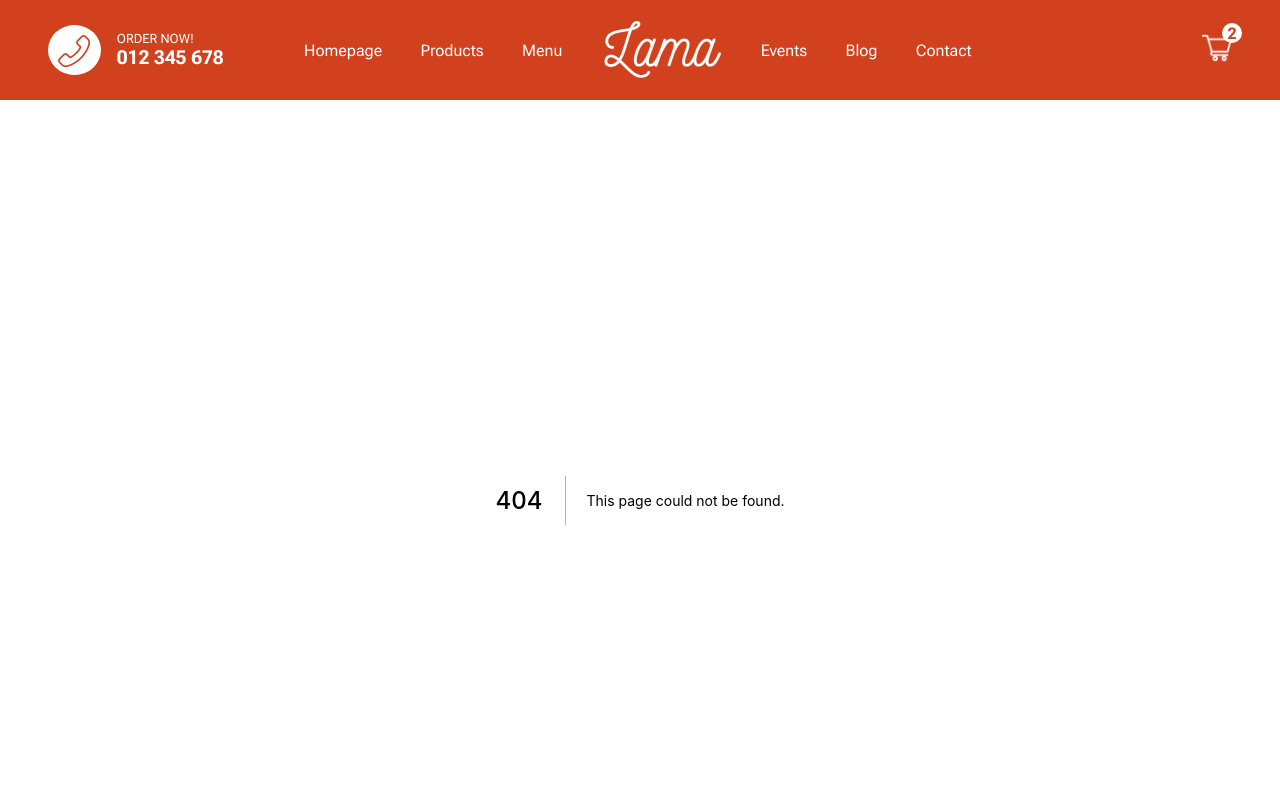
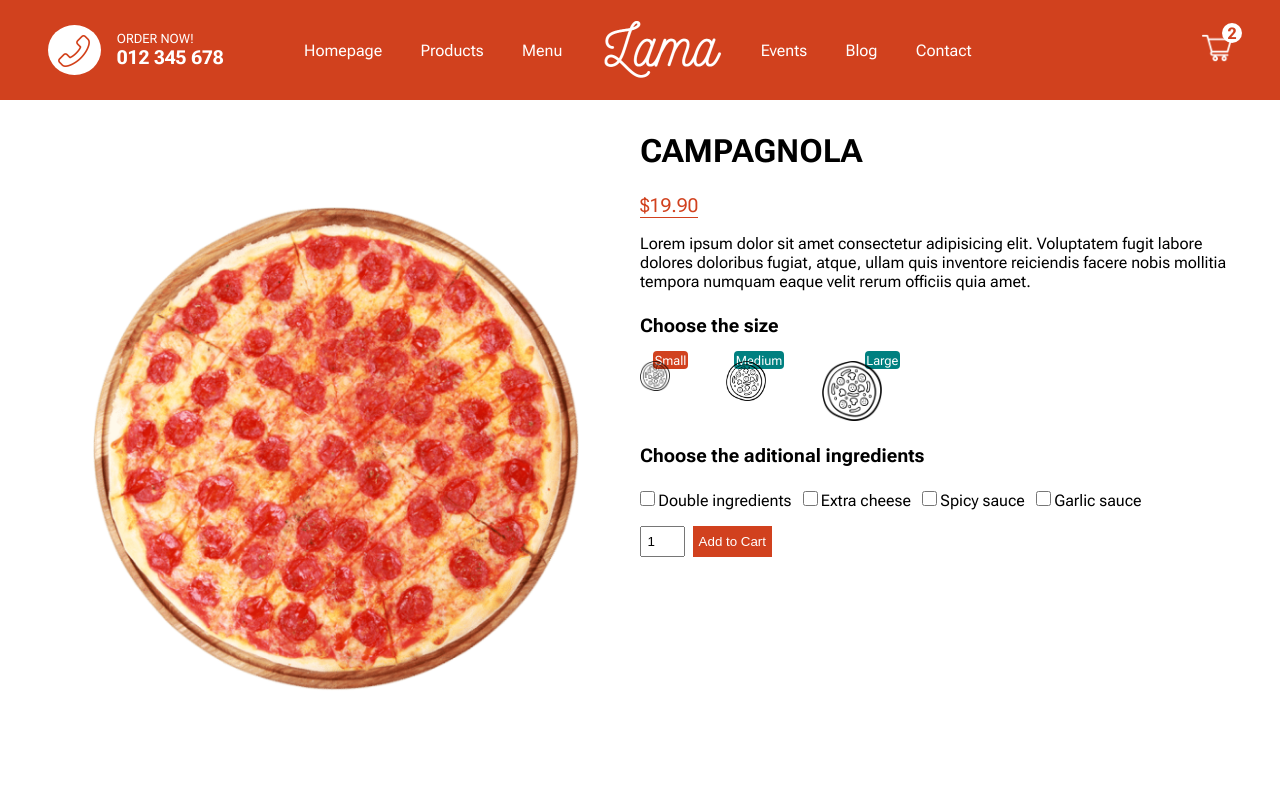
Before and after one commit to IgorLAP/pizza-restaurant, a Next.js app in the folder frontend/: page /product/1 in a window 1280 px wide. Before the commit this address had no page. Shown: the top 800 px of the page. Built offline with nearby package versions, Linux system fonts and the light colour scheme.

Commit message:
feat: product page

```diff
--- /dev/null
+++ b/frontend/src/pages/product/[id].tsx
@@ -0,0 +1,71 @@
+import Head from 'next/head'
+import Image from 'next/image'
+import { useState } from 'react'
+
+import styles from './style.module.scss'
+
+export default function Product() {
+  const [sizeSelected, setSizeSelected] = useState(0)
+  const [quantity, setQuantity] = useState(1)
+
+  const pizzaPlaceholder = {
+    id: 1,
+    img: '/img/pizza.png',
+    name: 'CAMPAGNOLA',
+    price: [19.9, 23.9, 27.9],
+    desc: 'Lorem ipsum dolor sit amet consectetur adipisicing elit. Voluptatem fugit labore dolores doloribus fugiat, atque, ullam quis inventore reiciendis facere nobis mollitia tempora numquam eaque velit rerum officiis quia amet.'
+  }
+
+  return (
+    <>
+    <Head><title>{pizzaPlaceholder.name} | Pizza Time</title></Head>
+      <div className={styles.container}>
+        <div className={styles.leftSide}>
+          <div className={styles.imgContainer}>
+            <Image src={pizzaPlaceholder.img} alt="pizza" layout='fill' objectFit='contain' />
+          </div>
+        </div>
+        <div className={styles.rightSide}>
+          <h1>{pizzaPlaceholder.name}</h1>
+          <div className={styles.price}>
+            <span>{new Intl.NumberFormat('en-US', {
+              currency: 'USD',
+              style: 'currency'
+            }).format(pizzaPlaceholder.price[sizeSelected])}</span>
+          </div>
+          <p>{pizzaPlaceholder.desc}</p>
+          <h3>Choose the size</h3>
+          <div className={styles.pizzaSize}>
+            <div onClick={() =>  setSizeSelected(0)} className={styles.size} >
+              <span className={sizeSelected == 0 ? styles.sizeSelected : ''}>Small</span>
+              <Image src="/img/size.png" alt='size' objectFit='contain' layout='fill' />
+            </div>
+            <div onClick={() =>  setSizeSelected(1)} className={styles.size}>
+              <span className={sizeSelected == 1 ? styles.sizeSelected : ''}>Medium</span>
+              <Image src="/img/size.png" alt='size' objectFit='contain' layout='fill' />
+            </div>
+            <div onClick={() =>  setSizeSelected(2)} className={styles.size}>
+              <span className={sizeSelected == 2 ? styles.sizeSelected : ''}>Large</span>
+              <Image src="/img/size.png" alt='size' objectFit='contain' layout='fill' />
+            </div>
+          </div>
+          <h3>Choose the aditional ingredients</h3>
+          <div className={styles.aditionalArea}>
+            <input type="checkbox" name="double" id="double" />
+            <label htmlFor="double">Double ingredients</label>
+            <input type="checkbox" name="extra" id="extra" />
+            <label htmlFor="extra">Extra cheese</label>
+            <input type="checkbox" name="spicy" id="spicy" />
+            <label htmlFor="spicy">Spicy sauce</label>
+            <input type="checkbox" name="garlic" id="garlic" />
+            <label htmlFor="garlic">Garlic sauce</label>
+          </div>
+          <div className={styles.final}>
+            <input type="number" value={quantity} onChange={(e) => setQuantity(Number(e.target.value))} />
+            <button type='button'>Add to Cart</button>
+          </div>
+        </div>
+      </div>
+    </>
+  )
+}
--- /dev/null
+++ b/frontend/src/pages/product/style.module.scss
@@ -0,0 +1,120 @@
+.container {
+  height: calc(100vh - 100px);
+  display: flex;
+  padding: 2rem;
+}
+
+.leftSide {
+  flex: 1;
+  display: flex;
+  align-items: center;
+  justify-content: center;
+
+  .imgContainer {
+    position: relative;
+    height: 80%;
+    width: 80%;
+  }
+}
+
+.rightSide {
+  flex: 1;
+
+  h1 {
+    font-size: 2rem;
+    font-weight: bold;
+    margin-bottom: 1.5rem;
+  }
+
+  .price {
+    border-bottom: 1px solid var(--orange-main);
+    width: fit-content;
+    margin-bottom: 1rem;
+
+    span {
+      color: var(--orange-main);
+      font-size: 1.2rem;
+    }
+  }
+
+  h3 {
+    margin: 1.5rem 0;
+    font-weight: bold;
+  }
+
+  .pizzaSize {
+    display: flex;
+    margin-top: 1rem;
+
+    .size {
+      position: relative;
+      width: 30px;
+      height: 30px;
+      margin-right: 3.5rem;
+      cursor: pointer;
+      transform: scale(1);
+      transition: transform ease .2s;
+
+      &:hover {
+        transform: scale(1.2);
+      }
+
+      &:nth-child(2) {
+        width: 40px;
+        height: 40px;
+      }
+
+      &:nth-child(3) {
+        width: 60px;
+        height: 60px;
+      }
+
+      span {
+        font-size: .8rem;
+        position: absolute;
+        right: -18px;
+        top: -10px;
+        color: white;
+        background: teal;
+        padding: .1rem;
+        border-radius: .25rem;
+
+        &.sizeSelected {
+          background-color: var(--orange-main);
+        }
+      }
+    }
+  }
+}
+
+.aditionalArea {
+  label {
+    margin-right: .7rem;
+  }
+
+  input {
+    width: 15px;
+    height: 15px;
+    margin-right: .2rem
+  }
+}
+
+.final {
+  margin: 1rem 0;
+
+  input, button {
+    padding: .35rem;
+  }
+
+  input {
+    width: 45px;
+    margin-right: .5rem;
+  }
+
+  button {
+    background: var(--orange-main);
+    color: var(--white);
+    border: 0;
+    height: 31px;
+  }
+}
```
Also changed, not shown: frontend/public/img/size.png (added).
